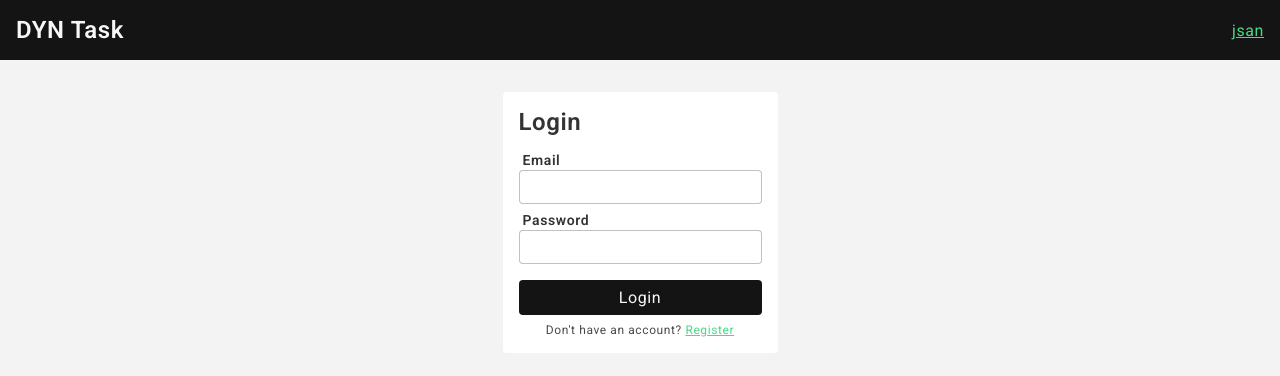
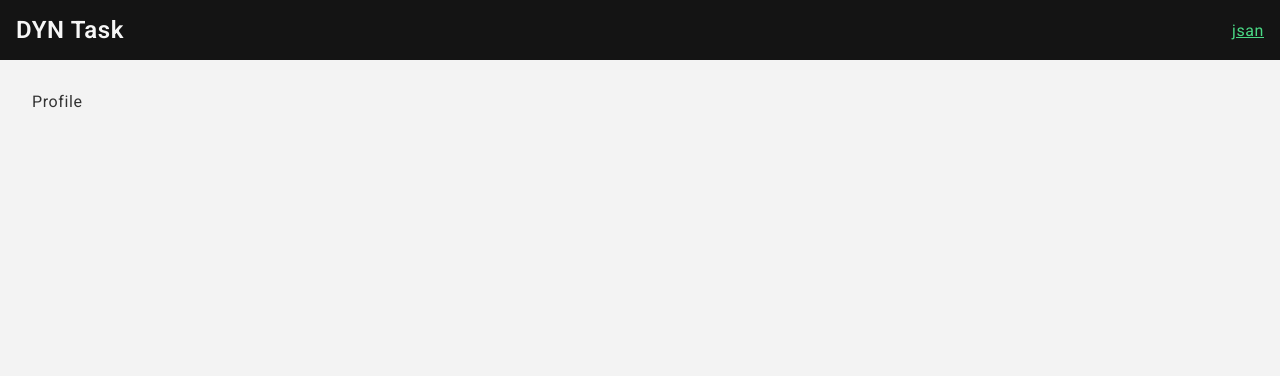
Before and after one commit to ahsanwtc/dyn-frontend, a React (Create React App) app: page / in a window 1280 px wide. Shown: the top 376 px of the page. Built offline with nearby package versions, Linux system fonts and the light colour scheme.

Commit message:
setting up user context

```diff
--- a/src/App.js
+++ b/src/App.js
@@ -1,4 +1,4 @@
-import React from 'react';
+import React, { createContext, useState, useMemo } from 'react';
 import { ThemeProvider } from 'styled-components';
 import { Routes, Route } from 'react-router-dom';
 
@@ -9,20 +9,26 @@ import Login from './pages/Login';
 import Register from './pages/Register';
 import Profile from './pages/Profile';
 
+export const UserContext = createContext(null);
+
 function App() {
+  const [user, setUser] = useState(null);
+  const value = useMemo(() => ({ user, setUser }), [user, setUser]);
+
   const theme = lightTheme;
-  const user = null;
 
   return (
     <ThemeProvider theme={theme}>
       <GlobalStyle />
       <Layout>
 
+        <UserContext.Provider value={value}>
         <Routes>
-          <Route  path="/" element={user ? <Profile /> : <Login />} />
-          <Route path="/login" element={<Login />} />
-          <Route path="/register" element={<Register />} />
+            <Route  path="/" element={<Profile />} />
+            <Route path="/login" element={<Login />} />
+            <Route path="/register" element={<Register />} />
         </Routes>
+        </UserContext.Provider>
 
       </Layout>
     </ThemeProvider>
```
